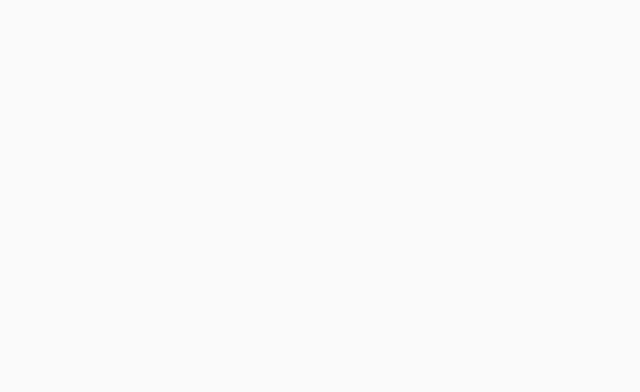
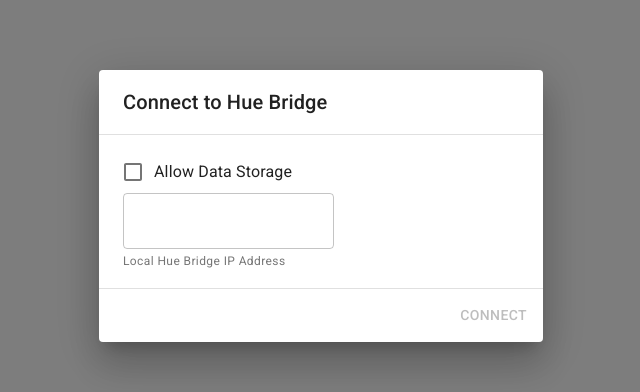
Before and after one commit to ckonig/huemote-material-ui, a React (Create React App) app: page / in a window 1280 px wide. Shown: the part 194-586 px from the top of the page, without its empty margins (319-959 px from the left). Built offline with nearby package versions, Linux system fonts and the light colour scheme; no server answers.

Commit message:
configurable connection to local hue bridge

```diff
--- a/src/API.ts
+++ b/src/API.ts
@@ -1,8 +1,7 @@
 import { RawGroupsResponse, RawLightsResponse } from "./Common";
 
-export const token = "k18GlHU2RI75DE1rDBGU87M5mQK0lLpj7hvVunxx";
-export const ip = "192.168.178.71";
-export const baseUrl = `http://${ip}/api/${token}`;
+export const createBaseUrl = (ip: string, token: string) =>
+  `http://${ip}/api/${token}`;
 
 export const myFetch = (url: string) =>
   fetch(url)
@@ -14,19 +13,25 @@
     })
     .then((d) => d.json());
 
-export const fetchLights = (setData: (d: RawLightsResponse) => void) => {
+export const fetchLights = (
+  baseUrl: string,
+  setData: (d: RawLightsResponse) => void
+) => {
   myFetch(`${baseUrl}/lights`).then((d) => setData(d));
 };
-export const fetchScenes = (setData: (d: any) => void) => {
+export const fetchScenes = (baseUrl: string, setData: (d: any) => void) => {
   myFetch(`${baseUrl}/scenes`).then((d) => setData(d));
 };
-export const fetchGroups = (setData: (d: RawGroupsResponse) => void) => {
+export const fetchGroups = (
+  baseUrl: string,
+  setData: (d: RawGroupsResponse) => void
+) => {
   myFetch(`${baseUrl}/groups`).then((d) => setData(d));
 };
-export const fetchSensors = (setData: (d: any) => void) => {
+export const fetchSensors = (baseUrl: string, setData: (d: any) => void) => {
   myFetch(`${baseUrl}/sensors`).then((d) => setData(groupSensorsById(d)));
 };
-export const shutDown = () => {
+export const shutDown = (baseUrl: string) => {
   return fetch(`${baseUrl}/groups/0/action`, {
     method: "put",
     body: JSON.stringify({ on: false }),
--- a/src/App.tsx
+++ b/src/App.tsx
@@ -1,13 +1,23 @@
 import { CssBaseline, ThemeProvider, createMuiTheme } from "@material-ui/core";
-import { HueContext, refresh, useDefaultHueState } from "./HueContext";
+import {
+  HueContext,
+  initialize,
+  refresh,
+  useDefaultHueState,
+} from "./HueContext";
 
+import ConfirmationDialog from "./ConfirmationDialog";
 import React from "react";
 import TabNav from "./TabNav";
 import useMediaQuery from "@material-ui/core/useMediaQuery";
 
 function App() {
   const hueState = useDefaultHueState();
-  const hueContext = { state: hueState, refresh: () => refresh(hueState) };
+  const hueContext = {
+    state: hueState,
+    refresh: () => refresh(hueState),
+    initialize: (baseUrl: string) => initialize(hueState, baseUrl),
+  };
   React.useEffect(() => hueContext.refresh(), []);
 
   const prefersDarkMode = useMediaQuery("(prefers-color-scheme: dark)");
@@ -26,6 +36,7 @@
       <CssBaseline />
       <HueContext.Provider value={hueContext}>
         <TabNav />
+        <ConfirmationDialog open={true} />
       </HueContext.Provider>
     </ThemeProvider>
   );
--- /dev/null
+++ b/src/ConfirmationDialog.tsx
@@ -0,0 +1,164 @@
+import { Checkbox, FormHelperText, TextField } from "@material-ui/core";
+import { Theme, createStyles, makeStyles } from "@material-ui/core/styles";
+
+import Button from "@material-ui/core/Button";
+import Dialog from "@material-ui/core/Dialog";
+import DialogActions from "@material-ui/core/DialogActions";
+import DialogContent from "@material-ui/core/DialogContent";
+import DialogTitle from "@material-ui/core/DialogTitle";
+import FormControlLabel from "@material-ui/core/FormControlLabel";
+import React from "react";
+import { createBaseUrl } from "./API";
+import { useHueContext } from "./HueContext";
+
+export interface ConfirmationDialogRawProps {
+  classes: Record<"paper", string>;
+  id: string;
+  keepMounted: boolean;
+  value: string;
+  open: boolean;
+  onClose: (value?: string) => void;
+}
+
+function ConfirmationDialogRaw(props: ConfirmationDialogRawProps) {
+  const { onClose, value: valueProp, open, ...other } = props;
+  const [value, setValue] = React.useState(valueProp);
+  const radioGroupRef = React.useRef<HTMLElement>(null);
+
+  const fetchLocalBridges = () =>
+    fetch("https://discovery.meethue.com/").then((d) => d.json());
+
+  const getFirstLocalBridge = () =>
+    fetchLocalBridges().then((bridges) => {
+      if (bridges && bridges.length > 0) {
+        setIp(bridges[0].internalipaddress);
+      }
+    });
+
+  React.useEffect(() => {
+    if (!ip) {
+      getFirstLocalBridge();
+    }
+  }, []);
+
+  React.useEffect(() => {
+    if (!open) {
+      setValue(valueProp);
+    }
+  }, [valueProp, open]);
+
+  const handleEntering = () => {
+    if (radioGroupRef.current != null) {
+      radioGroupRef.current.focus();
+    }
+  };
+
+  const { initialize } = useHueContext();
+
+  const handleOk = () => {
+    //@todo validate input
+    if (consent && ip) {
+      fetch(`http://${ip}/api`, {
+        method: "post",
+        body: JSON.stringify({ devicetype: "react-app" }),
+      })
+        .then((d) => d.json())
+        .then((d) => {
+          if (d.length === 1 && d[0].error && d[0].error.type === 101) {
+            console.log("ALERT: press connect button!");
+          } else if (d.length > 0 && d[0].success && d[0].success.username) {
+            initialize(createBaseUrl(ip, d[0].success.username));
+            onClose(value);
+          } else {
+            console.error("unknown case", d);
+          }
+        });
+    }
+  };
+
+  const [consent, setConsent] = React.useState<boolean>(false);
+  const [ip, setIp] = React.useState<string>("");
+
+  return (
+    <Dialog
+      disableBackdropClick
+      disableEscapeKeyDown
+      maxWidth="xs"
+      onEntering={handleEntering}
+      aria-labelledby="confirmation-dialog-title"
+      open={open}
+      {...other}
+    >
+      <DialogTitle id="confirmation-dialog-title">
+        Connect to Hue Bridge
+      </DialogTitle>
+      <DialogContent dividers>
+        <FormControlLabel
+          control={
+            <Checkbox
+              required
+              checked={consent}
+              onChange={(e, v) => setConsent(v)}
+              name="consent"
+            />
+          }
+          label="Allow Data Storage"
+        />
+
+        <TextField
+          label=""
+          value={ip}
+          variant="outlined"
+          onChange={(e) => setIp(e.target.value)}
+        />
+        <FormHelperText>Local Hue Bridge IP Address</FormHelperText>
+      </DialogContent>
+      <DialogActions>
+        <Button disabled={!consent} onClick={handleOk} color="primary">
+          Connect
+        </Button>
+      </DialogActions>
+    </Dialog>
+  );
+}
+
+const useStyles = makeStyles((theme: Theme) =>
+  createStyles({
+    root: {
+      width: "100%",
+      maxWidth: 360,
+      backgroundColor: theme.palette.background.paper,
+    },
+    paper: {
+      width: "80%",
+      maxHeight: 435,
+    },
+  })
+);
+
+export default function ConfirmationDialog(props: { open: boolean }) {
+  const classes = useStyles();
+  const [open, setOpen] = React.useState(props.open);
+  const [value, setValue] = React.useState("Dione");
+
+  const handleClose = (newValue?: string) => {
+    setOpen(false);
+
+    if (newValue) {
+      setValue(newValue);
+    }
+  };
+
+  return (
+    <ConfirmationDialogRaw
+      classes={{
+        paper: classes.paper,
+      }}
+      id="ringtone-menu"
+      keepMounted
+      open={open}
+      onClose={handleClose}
+      value={value}
+    />
+  );
+}
--- a/src/HueContext.tsx
+++ b/src/HueContext.tsx
@@ -4,26 +4,26 @@
 import React from "react";
 
 export interface IHueState {
-  ip: string | false;
+  baseUrl: string | false;
   lights: RawLightsResponse;
   groups: RawGroupsResponse;
   sensors: any;
   scenes: any;
-  setIp?: (ip: string) => void;
+  setBaseUrl?: (ip: string) => void;
   setLights?: (obj: RawLightsResponse) => void;
   setGroups?: (obj: RawGroupsResponse) => void;
   setSensors?: (obj: any) => void;
   setScenes?: (obj: any) => void;
 }
 export const useDefaultHueState = () => {
-  const [ip, setIp] = React.useState<string | false>(false);
+  const [baseUrl, setBaseUrl] = React.useState<string | false>(false);
   const [lights, setLights] = React.useState<RawLightsResponse>({});
   const [groups, setGroups] = React.useState<RawGroupsResponse>({});
   const [sensors, setSensors] = React.useState<any>({});
   const [scenes, setScenes] = React.useState<any>({});
   return {
-    ip,
-    setIp,
+    baseUrl,
+    setBaseUrl,
     lights,
     setLights,
     groups,
@@ -37,21 +37,33 @@
 export interface IHueContext {
   state: IHueState;
   refresh: () => void;
+  initialize: (baseUrl: string) => void;
 }
+
+const _refresh = (state: IHueState, baseUrl: string) => {
+  state.setLights && fetchLights(baseUrl, state.setLights);
+  state.setScenes && fetchScenes(baseUrl, state.setScenes);
+  state.setGroups && fetchGroups(baseUrl, state.setGroups);
+  state.setSensors && fetchSensors(baseUrl, state.setSensors);
+};
 export const refresh = (state: IHueState) => {
-  state.setLights && fetchLights(state.setLights);
-  state.setScenes && fetchScenes(state.setScenes);
-  state.setGroups && fetchGroups(state.setGroups);
-  state.setSensors && fetchSensors(state.setSensors);
+  if (state && state.baseUrl) {
+    _refresh(state, state.baseUrl || "");
+  }
+};
+export const initialize = (state: IHueState, baseUrl: string) => {
+  state.setBaseUrl && state.setBaseUrl(baseUrl);
+  _refresh(state, baseUrl);
 };
 export const HueContext = React.createContext<IHueContext>({
   state: {
-    ip: false,
+    baseUrl: false,
     lights: {},
     groups: {},
     sensors: {},
     scenes: {},
   },
   refresh: () => {},
+  initialize: () => {},
 });
 export const useHueContext = () => React.useContext(HueContext);
--- a/src/Rooms.tsx
+++ b/src/Rooms.tsx
@@ -14,7 +14,7 @@
 import AccordionSummary from "./AccordionSummary";
 import { RawGroupsResponse } from "./Common";
 import React from "react";
-import { baseUrl } from "./API";
+import { useHueContext } from "./HueContext";
 
 const getScenes = (scenes: any, id: string) => {
   return Object.keys(scenes)
@@ -29,16 +29,6 @@
         scene.type === "GroupScene" &&
         !scene.recycle
     );
-};
-
-//@todo move to api
-const activateScene = (scene: any, id: string, refresh: () => void) => {
-  const payload = { scene: scene.key };
-
-  fetch(`${baseUrl}/groups/${id}/action`, {
-    method: "put",
-    body: JSON.stringify(payload),
-  }).then(() => refresh());
 };
 
 //@todo move mapping to config, based on group names only
@@ -73,6 +63,19 @@
   refresh: () => void;
 }) => {
   const [expanded, setExpanded] = React.useState<number | false>(false);
+  const {
+    state: { baseUrl },
+  } = useHueContext();
+
+  //@todo move to api
+  const activateScene = (scene: any, id: string, refresh: () => void) => {
+    const payload = { scene: scene.key };
+
+    fetch(`${baseUrl}/groups/${id}/action`, {
+      method: "put",
+      body: JSON.stringify(payload),
+    }).then(() => refresh());
+  };
 
   const toggleRoom = React.useCallback(
     (elem: any) => {
--- a/src/TabNav.tsx
+++ b/src/TabNav.tsx
@@ -11,7 +11,7 @@
 
 function TabNav() {
   const {
-    state: { lights, groups, sensors, scenes },
+    state: { lights, groups, sensors, scenes, baseUrl },
     refresh,
   } = useHueContext();
 
@@ -48,7 +48,7 @@
             height: 50,
             fontSize: "2em",
           }}
-          onClick={() => shutDown().then(refresh)}
+          onClick={() => baseUrl && shutDown(baseUrl).then(refresh)}
         >
           <Icon className={"fa fa-power-off"} />
         </IconButton>
```
